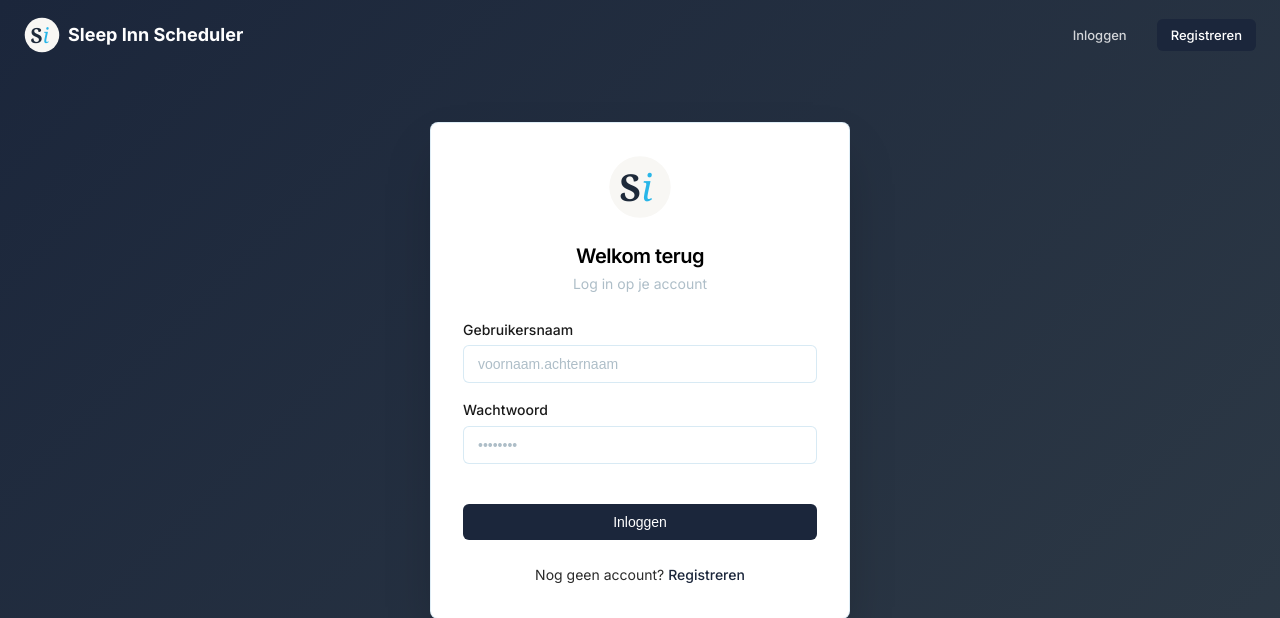
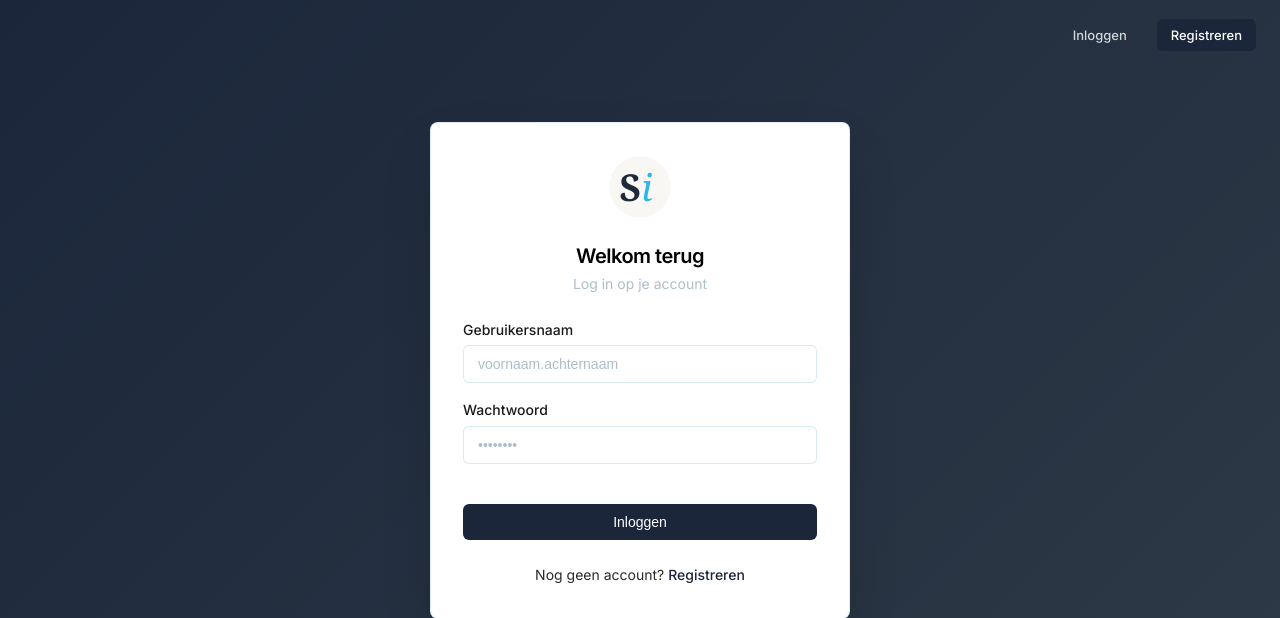
Before and after one commit to A-D-DBS-application/web-application-2025-group-19, a Flask app: page /login in a window 1280 px wide. Shown: the top 618 px of the page. Run offline with Flask 3, Linux system fonts and the light colour scheme.

Commit message:
login update

```diff
--- a/app/static/css/sleepinn.css
+++ b/app/static/css/sleepinn.css
@@ -728,12 +728,7 @@ textarea.form-input {
 }
 
 .auth-page .navbar-brand {
-  color: var(--color-white);
-}
-
-.auth-page .navbar-brand-icon {
-  background: rgba(255, 255, 255, 0.15);
-  color: var(--color-white);
+  display: none;
 }
 
 .auth-page .btn-ghost {
```
